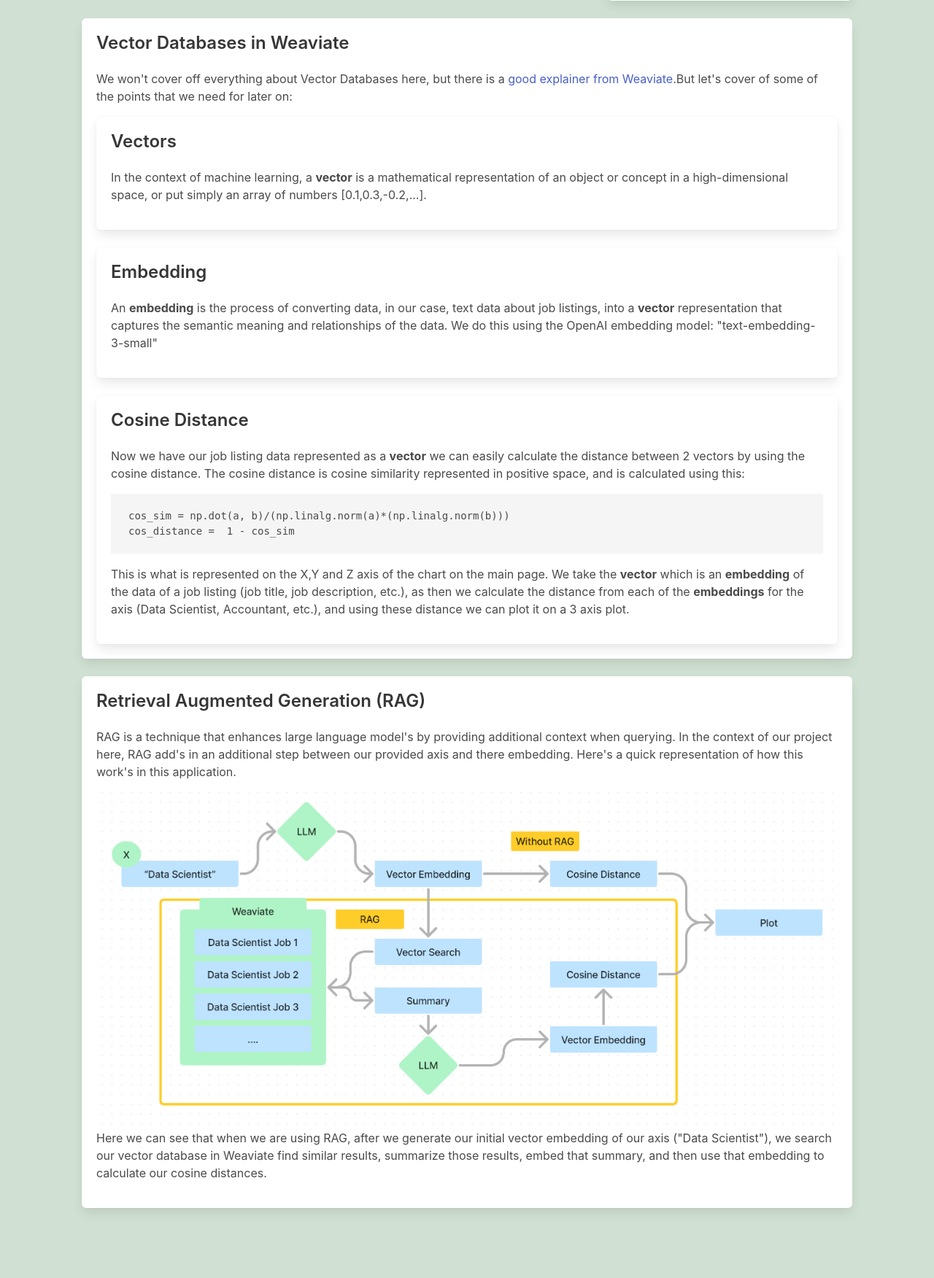
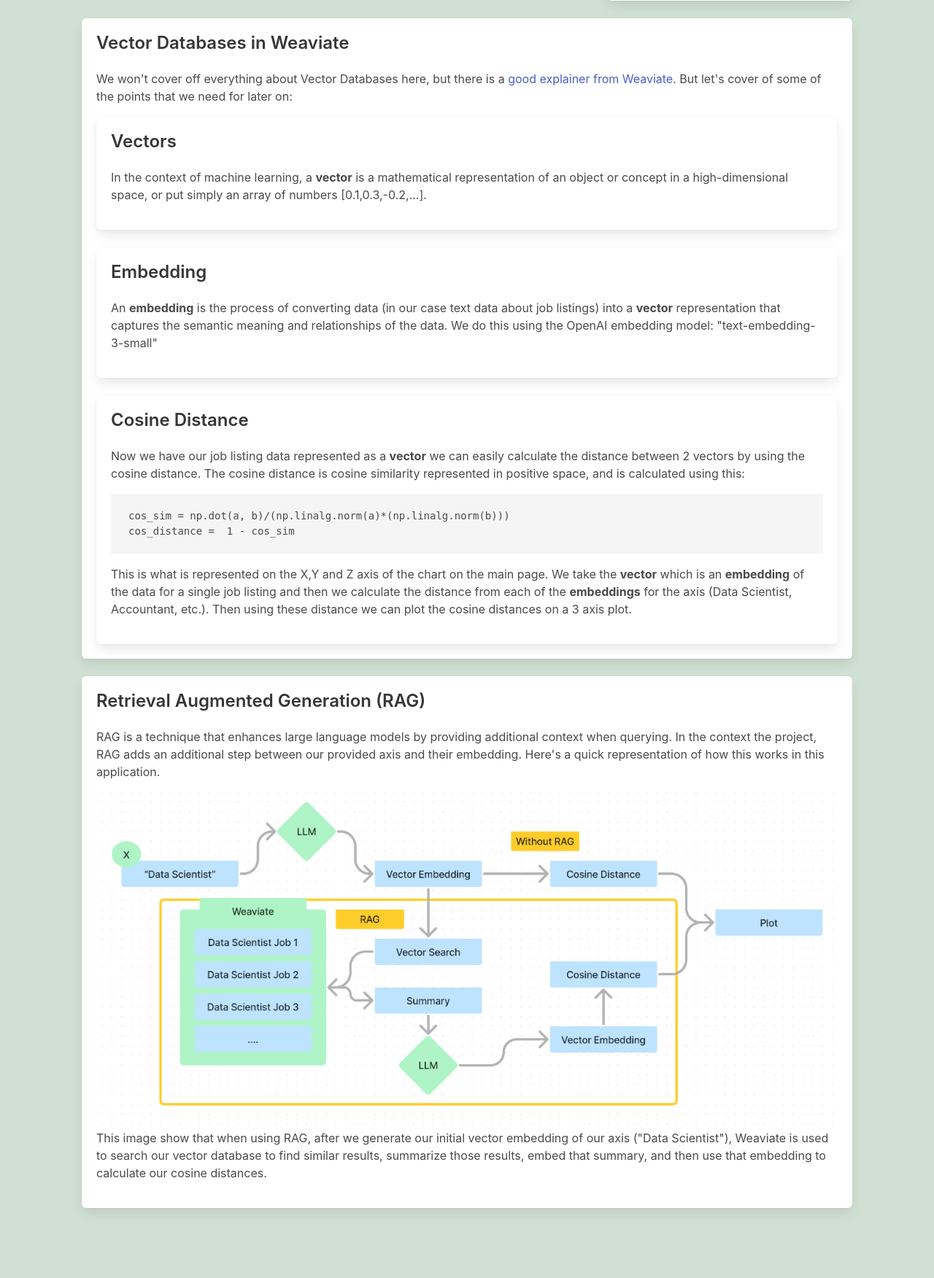
Before and after one commit to nickojelly/VectoredIn, a Django app: template main/templates/about.html in a window 1280 px wide. Shown: the part 607-2359 px from the top of the page at 73% size. Run offline with Django 5.2, Linux system fonts and the light colour scheme; the template is opened without the code that fills it, so the values that code supplies are empty; some libraries are stand-ins or nearby versions.

Commit message:
Updated docs

```diff
--- a/main/templates/about.html
+++ b/main/templates/about.html
@@ -86,7 +86,7 @@
                 <h2 class="title is-4">Vector Databases in Weaviate</h2>
                 <p class="mb-4">We won't cover off everything about Vector Databases here, but there is a <a
                         href="https://weaviate.io/blog/what-is-a-vector-database" target="_blank"
-                        rel="noopener noreferrer">good explainer from Weaviate</a>.But let's cover of some of the points
+                        rel="noopener noreferrer">good explainer from Weaviate</a>. But let's cover of some of the points
                     that we need for later on:</p>
                 <div class="box">
                     <h3 class="title is-4">Vectors</h3>
@@ -96,8 +96,8 @@
                 </div>
                 <div class="box">
                     <h3 class="title is-4">Embedding</h3>
-                    <p class="mb-4">An <b>embedding</b> is the process of converting data, in our case, text data about
-                        job listings, into a <b>vector</b> representation that captures the semantic meaning and
+                    <p class="mb-4">An <b>embedding</b> is the process of converting data (in our case text data about
+                        job listings) into a <b>vector</b> representation that captures the semantic meaning and
                         relationships of the data. We do this using the OpenAI embedding model: "text-embedding-3-small"
                     </p>
                 </div>
@@ -110,16 +110,16 @@
 
                     <pre class="mb-4"><code>cos_sim = np.dot(a, b)/(np.linalg.norm(a)*(np.linalg.norm(b)))
 cos_distance =  1 - cos_sim</pre></code>
-<p class="mb-4"> This is what is represented on the X,Y and Z axis of the chart on the main page. We take the <b>vector</b> which is an <b>embedding</b> of the data of a job listing (job title, job description, etc.), as then we calculate the distance from each of the <b>embeddings</b> for the axis (Data Scientist, Accountant, etc.), and using these distance we can plot it on a 3 axis plot.</p>
+<p class="mb-4"> This is what is represented on the X,Y and Z axis of the chart on the main page. We take the <b>vector</b> which is an <b>embedding</b> of the data for a single job listing and then we calculate the distance from each of the <b>embeddings</b> for the axis (Data Scientist, Accountant, etc.). Then using these distance we can plot the cosine distances on a 3 axis plot.</p>
                 </div>
             </div>
             <div class="box">
                 <h2 class="title is-4">Retrieval Augmented Generation (RAG)</h2>
-                <p class="mb-4">RAG is a technique that enhances large language model's by providing additional context when querying. In the context of our project here, RAG add's in an additional step between our provided axis and there embedding. Here's a quick representation of how this work's in this application. </p>
+                <p class="mb-4">RAG is a technique that enhances large language models by providing additional context when querying. In the context the project, RAG adds an additional step between our provided axis and their embedding. Here's a quick representation of how this works in this application. </p>
                 <figure class="image">
                     <img src="{% static 'img/RAG_diagram.png' %}" alt="RAG Diagram">
                 </figure>
-                <p class="mb-4"> Here we can see that when we are using RAG, after we generate our initial vector embedding of our axis ("Data Scientist"), we search our vector database in Weaviate find similar results, summarize those results, embed that summary, and then use that embedding to calculate our cosine distances.</p>
+                <p class="mb-4"> This image show that when using RAG, after we generate our initial vector embedding of our axis ("Data Scientist"), Weaviate is used to search our vector database to find similar results, summarize those results, embed that summary, and then use that embedding to calculate our cosine distances.</p>
             </div>
     </section>
 </body>
--- a/main/templates/base.html
+++ b/main/templates/base.html
@@ -132,7 +132,7 @@
     <nav class="navbar" role="navigation" aria-label="main navigation">
         <div class="navbar-brand">
             <a class="navbar-item" href="/">
-                <img src="{% static 'img/logo.png' %}" alt="Logo" width="112" height="28">
+                <img src="{% static 'img/logo.png' %}" alt="Logo" width="65" height="35">
             </a>
 
             <a role="button" class="navbar-burger" aria-label="menu" aria-expanded="false" data-target="navbarMenu">
@@ -166,7 +166,8 @@
                         <h3 class="title is-4">
                             Semantic Axis
                             <span id="axis-tooltip-icon" class="icon has-tooltip-right tooltip-icon"
-                                data-tooltip="Set the 3 axis for the semantic distance plot">
+                                data-tooltip="Set the 3 axis for the semantic distance plot,
+                                click for more info">
                                 <i class="fas fa-info-circle"></i>
                             </span>
                         </h3>
@@ -251,7 +252,8 @@
                         <h2 class="title is-4">
                             Axis Correlations
                             <span id="correlations-tooltip-icon" class="icon has-tooltip-right tooltip-icon"
-                                data-tooltip="Correlation values between axes">
+                                data-tooltip="Correlation values between axes,
+                                click for more info">
                                 <i class="fas fa-info-circle"></i>
                             </span>
                         </h2>
@@ -282,7 +284,8 @@
             <div class="box mb-5">
                 <h2 class="title is-4">Plot Summary
                     <span id="plot-summary-icon" class="icon has-tooltip-right tooltip-icon"
-                        data-tooltip="Click to view the plot summary">
+                        data-tooltip="Click to view the plot summary,
+                        click for more info">
                         <i class="fas fa-info-circle"></i>
                     </span>
                     <button id="generate-summary-btn" class="button is-primary is-small">Generate</button>
```
Also changed, not shown: static/img/favicon.png (added), static/img/vectoredid.png (deleted).
